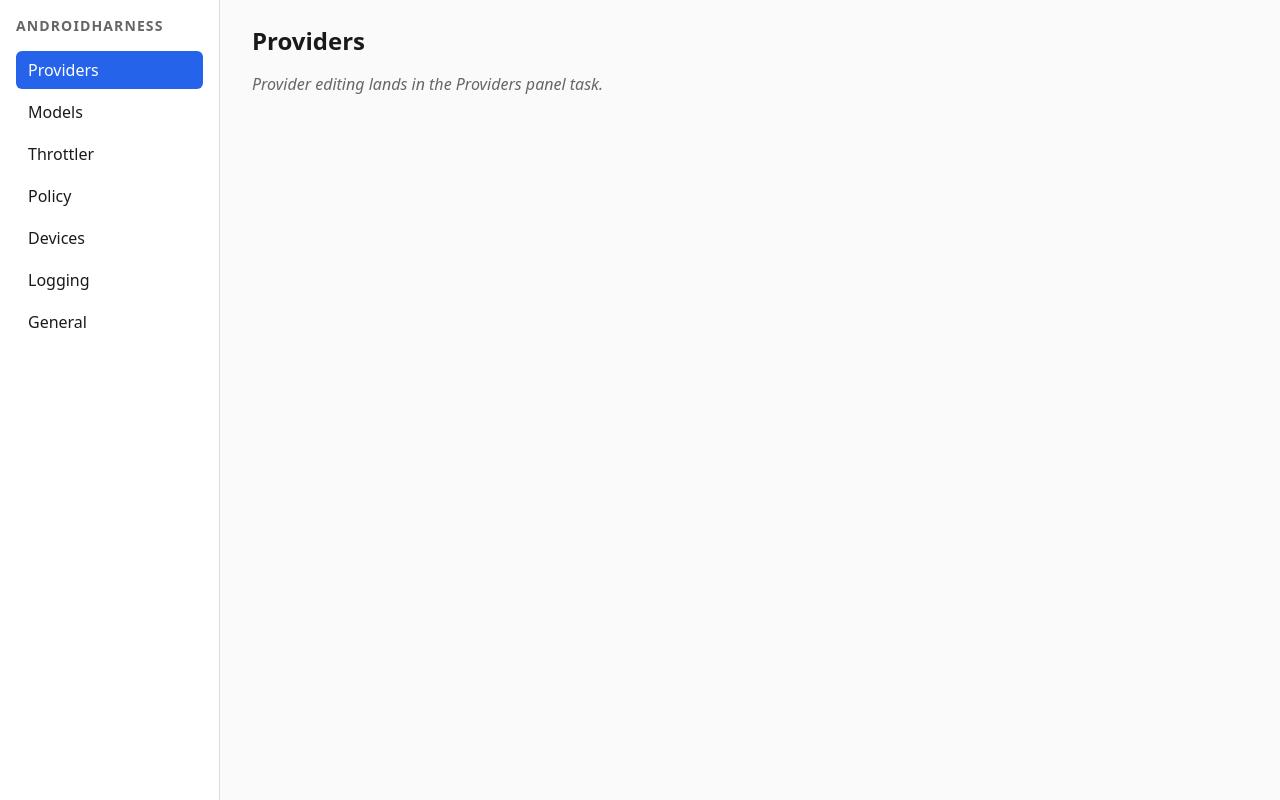
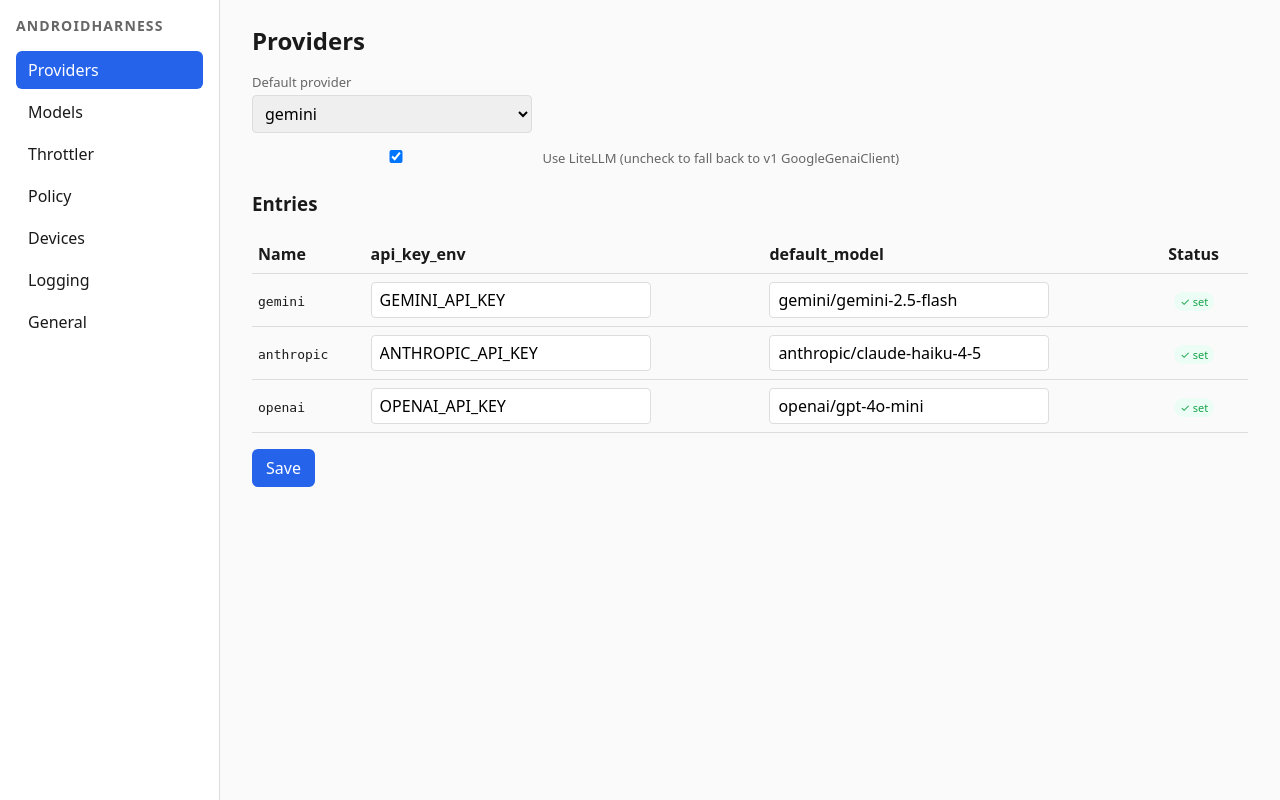
Before and after one commit to BigAddict/AndroidHarness, a FastAPI app: page / in a window 1280 px wide. Run offline with FastAPI, Linux system fonts and the light colour scheme.

Commit message:
feat(web): Providers panel — edit cfg.providers via /panel/providers, env-presence badges
Co-Authored-By: Claude Sonnet 4.6 <noreply@anthropic.com>

```diff
--- a/androidharness/web/routes.py
+++ b/androidharness/web/routes.py
@@ -15,6 +15,7 @@ from pydantic import ValidationError
 from androidharness.config import AndroidHarnessConfig
 from androidharness.web.devices import list_adb_devices
 from androidharness.web.forms import FormError, unflatten
+from androidharness.web.secrets import ProviderSecrets
 
 # Allowlist of panel names. Each entry maps the URL name → template partial.
 PANELS: dict[str, str] = {
@@ -44,6 +45,11 @@ def _render_panel(
     extra: dict = {}
     if name == "devices":
         extra["devices"] = list_adb_devices()
+    if name == "providers":
+        extra["secrets_set"] = {
+            entry_name: ProviderSecrets.is_set(entry.api_key_env)
+            for entry_name, entry in cfg.providers.entries.items()
+        }
     return templates.TemplateResponse(
         request,
         PANELS[name],
@@ -139,13 +145,25 @@ def register_routes(app: FastAPI) -> None:
 
     @app.get("/")
     def index(request: Request):
+        store = request.app.state.store
+        cfg = store.load()
+        secrets_set = {
+            entry_name: ProviderSecrets.is_set(entry.api_key_env)
+            for entry_name, entry in cfg.providers.entries.items()
+        }
         return templates.TemplateResponse(
             request,
             "index.html",
             {
-                "cfg": request.app.state.store.load(),
+                "cfg": cfg,
                 "panels": list(PANELS.keys()),
                 "active": "providers",
+                "panel": "providers",
+                "banner": None,
+                "banner_kind": "ok",
+                "errors": {},
+                "overrides": {},
+                "secrets_set": secrets_set,
             },
         )
 
@@ -180,6 +198,26 @@ def register_routes(app: FastAPI) -> None:
             return _apply_section_and_write(
                 request, "models", ["providers"],
                 {"logical_models": logical_models},
+            )
+
+        # Providers is special-cased before unflatten: entries.<name>.api_key_env
+        # contains dots that unflatten would interpret as nested keys.
+        if section == "providers":
+            raw_form = {k: str(v) for k, v in form.items()}
+            provider_keys = [k for k in raw_form.get("provider_keys", "").split(",") if k]
+            entries: dict[str, dict] = {}
+            for name in provider_keys:
+                entries[name] = {
+                    "api_key_env": raw_form.get(f"entries.{name}.api_key_env", ""),
+                    "default_model": raw_form.get(f"entries.{name}.default_model", ""),
+                }
+            new_section: dict = {
+                "default": raw_form.get("default", ""),
+                "use_litellm": raw_form.get("use_litellm") == "true",
+                "entries": entries,
+            }
+            return _apply_section_and_write(
+                request, "providers", ["providers"], new_section,
             )
 
         # Throttler is special-cased before unflatten: bucket keys contain '/'
--- a/androidharness/web/templates/_providers.html
+++ b/androidharness/web/templates/_providers.html
@@ -1,5 +1,63 @@
 <section class="panel">
   <h2>Providers</h2>
   {% if banner %}<div class="banner banner-{{ banner_kind }}">{{ banner }}</div>{% endif %}
-  <p class="placeholder">Provider editing lands in the Providers panel task.</p>
+
+  <form hx-patch="/config/providers" hx-target="#panel" hx-swap="innerHTML">
+    <div class="field">
+      <label for="default">Default provider</label>
+      <select id="default" name="default">
+        {% set current_default = overrides.get('default', cfg.providers.default) %}
+        {% for name in cfg.providers.entries.keys() %}
+          <option value="{{ name }}" {% if name == current_default %}selected{% endif %}>{{ name }}</option>
+        {% endfor %}
+      </select>
+      {% if errors.get('providers.default') %}<span class="err">{{ errors['providers.default'] }}</span>{% endif %}
+    </div>
+
+    <div class="field">
+      <label>
+        <input type="checkbox" name="use_litellm" value="true"
+               {% if overrides.get('use_litellm') == 'true' or (overrides.get('use_litellm') is none and cfg.providers.use_litellm) %}checked{% endif %}>
+        Use LiteLLM (uncheck to fall back to v1 GoogleGenaiClient)
+      </label>
+    </div>
+
+    <h3 style="margin-top: 24px;">Entries</h3>
+    <input type="hidden" name="provider_keys" value="{{ cfg.providers.entries.keys()|join(',') }}">
+    <table>
+      <thead>
+        <tr><th>Name</th><th>api_key_env</th><th>default_model</th><th>Status</th></tr>
+      </thead>
+      <tbody>
+        {% for name, entry in cfg.providers.entries.items() %}
+          <tr>
+            <td><code>{{ name }}</code></td>
+            <td>
+              <input name="entries.{{ name }}.api_key_env"
+                     value="{{ overrides.get('entries.' ~ name ~ '.api_key_env', entry.api_key_env) }}">
+              {% if errors.get('providers.entries.' ~ name ~ '.api_key_env') %}
+                <span class="err">{{ errors['providers.entries.' ~ name ~ '.api_key_env'] }}</span>
+              {% endif %}
+            </td>
+            <td>
+              <input name="entries.{{ name }}.default_model"
+                     value="{{ overrides.get('entries.' ~ name ~ '.default_model', entry.default_model) }}">
+              {% if errors.get('providers.entries.' ~ name ~ '.default_model') %}
+                <span class="err">{{ errors['providers.entries.' ~ name ~ '.default_model'] }}</span>
+              {% endif %}
+            </td>
+            <td>
+              {% if secrets_set.get(name) %}
+                <span class="badge badge-set">&#10003; set</span>
+              {% else %}
+                <span class="badge badge-missing">&#10007; missing</span>
+              {% endif %}
+            </td>
+          </tr>
+        {% endfor %}
+      </tbody>
+    </table>
+
+    <button type="submit" style="margin-top: 16px;">Save</button>
+  </form>
 </section>
```
Also changed, not shown: tests/web/test_routes_providers.py (added, +85 -0 lines).
